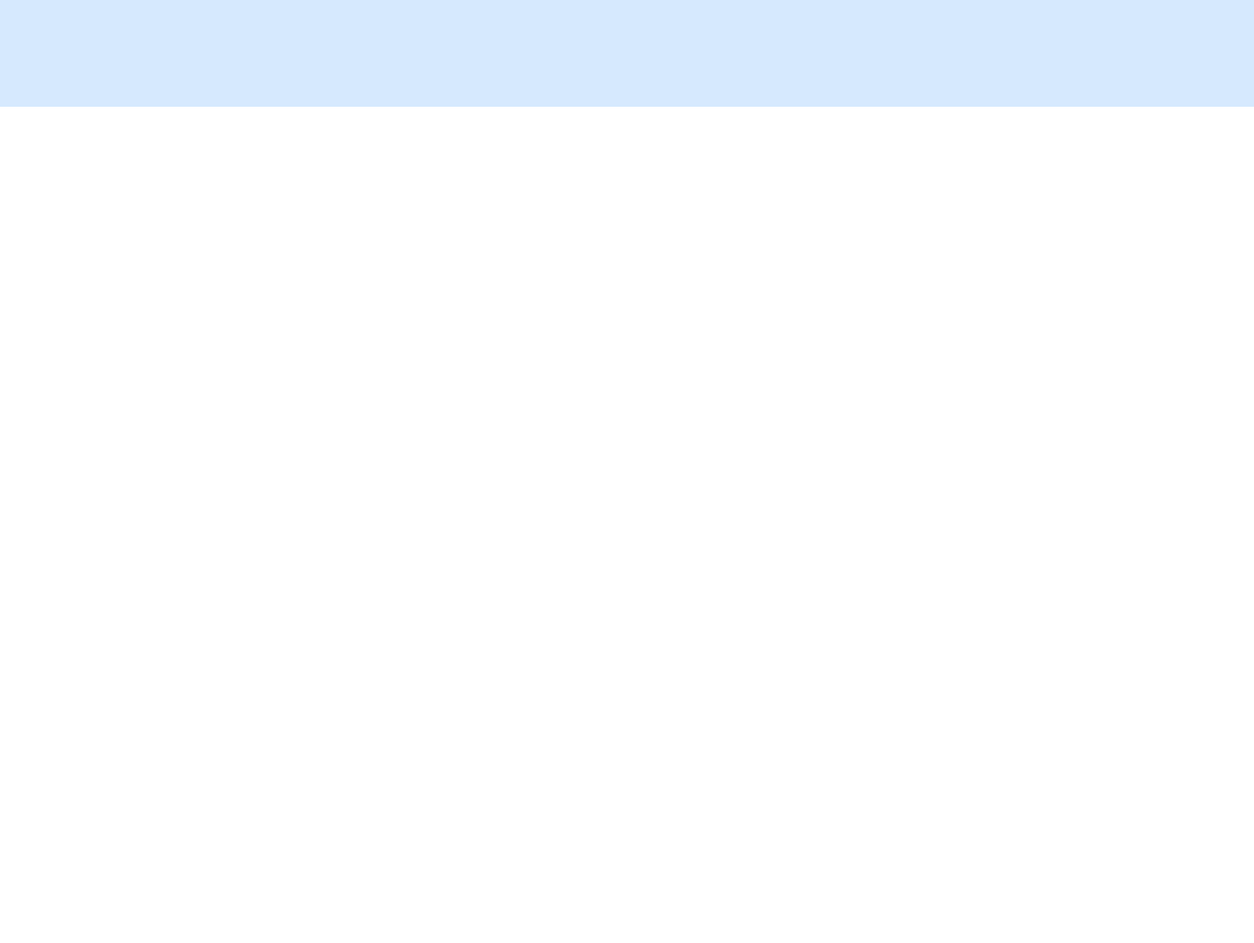
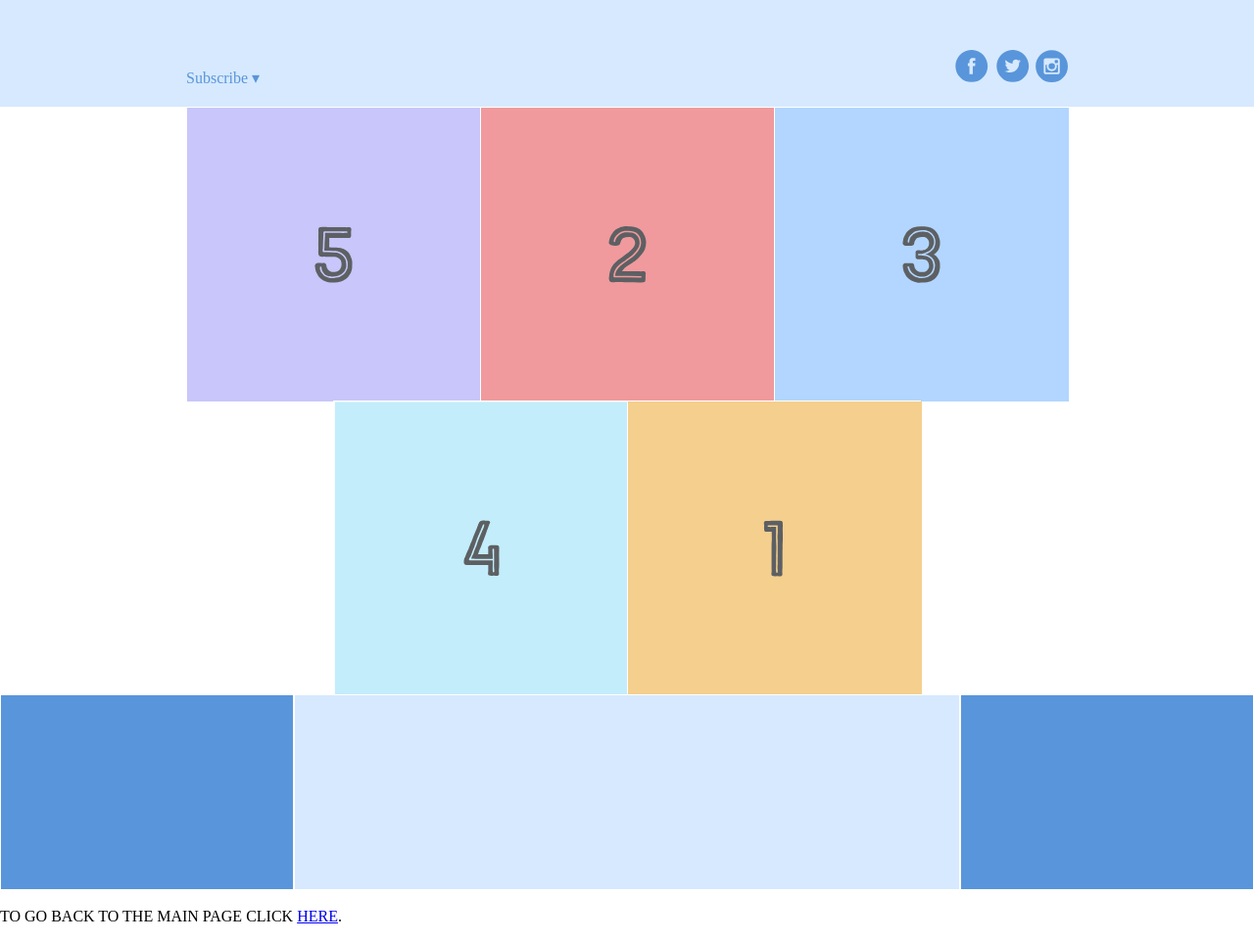
Before and after one commit to oscarjrod/html5-css3-course, a website built with Parcel: page flexbox/flexbox.html in a window 1280 px wide. Shown: the part 249-1212 px from the top of the page at 98% size. Before the commit the page ends 800 px from the top, so only its background shows below. Built offline with nearby package versions, Linux system fonts and the light colour scheme.

Commit message:
flexbox-part2

```diff
--- a/css/main.css
+++ b/css/main.css
@@ -309,3 +309,8 @@ img {
     font-size: 0.9rem;
   }
 }
+
+.chapters-container {
+  display: flex;
+  justify-content: center;
+}
--- a/flexbox/flexbox.html
+++ b/flexbox/flexbox.html
@@ -9,10 +9,8 @@
   <div class='menu-container'>
     <div class='menu'>
       <div class='date'>Aug 14, 2016</div>
-    <div class='links'>
       <div class='signup'>Sign Up</div>
       <div class='login'>Login</div>
-    </div>
     </div>
   </div>
   <div class='header-container'>
@@ -22,5 +20,32 @@
       <div class='social'><img src='images/social-icons.svg'/></div>
     </div>
   </div>
+  <div class='photo-grid-container'>
+    <div class='photo-grid'>
+      <div class='photo-grid-item first-item'>
+        <img src='images/one.svg'/>
+      </div>
+      <div class='photo-grid-item'>
+        <img src='images/two.svg'/>
+      </div>
+      <div class='photo-grid-item'>
+        <img src='images/three.svg'/>
+      </div>
+      <div class='photo-grid-item'>
+        <img src='images/four.svg'/>
+      </div>
+      <div class='photo-grid-item last-item'>
+        <img src='images/five.svg'/>
+      </div>
+    </div>
+  </div>
+  <div class='footer'>
+    <div class='footer-item footer-one'></div>
+    <div class='footer-item footer-two'></div>
+    <div class='footer-item footer-three'></div>
+  </div>
+
+  <br><p>TO GO BACK TO THE MAIN PAGE CLICK <a href='../index.html'>HERE</a>.</p><br>
+
 </body>
 </html>
--- a/flexbox/styles.css
+++ b/flexbox/styles.css
@@ -43,3 +43,64 @@
   justify-content: space-between;
   align-items: center;
 }
+
+.photo-grid-container {
+  display: flex;
+  justify-content: center;
+}
+
+.photo-grid {
+  width: 900px;
+  display: flex;
+  justify-content: center;
+  flex-wrap: wrap;
+  flex-direction: row;
+  align-items: center;
+}
+
+.photo-grid-item {
+  border: 1px solid #fff;
+  width: 300px;
+  height: 300px;
+}
+
+.first-item {
+  order: 1;
+}
+
+.last-item {
+  order: -1;
+}
+
+.social,
+.subscribe {
+  align-self: flex-end;
+  margin-bottom: 20px;
+}
+
+.footer {
+  display: flex;
+  justify-content: space-between;
+}
+
+.footer-item {
+  border: 1px solid #fff;
+  background-color: #D6E9FE;
+  height: 200px;
+  flex: 1;
+}
+
+.footer-three {
+  flex: 2;
+}
+
+.footer-one,
+.footer-three {
+  background-color: #5995DA;
+  flex: initial;
+  width: 300px;
+}
+
+.signup {
+  margin-left: auto;
+}
```
Also changed, not shown: index.html (+8 -1 lines). Lines whose indentation alone changed are shown as unchanged.
